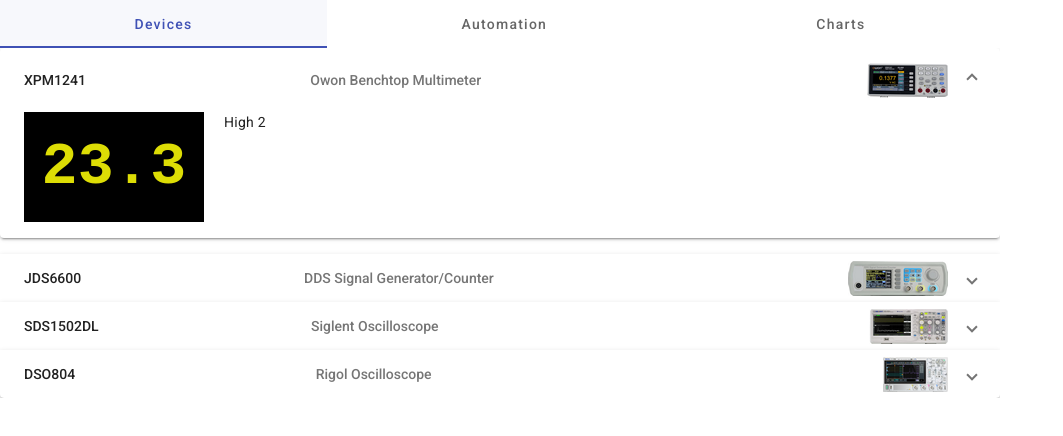
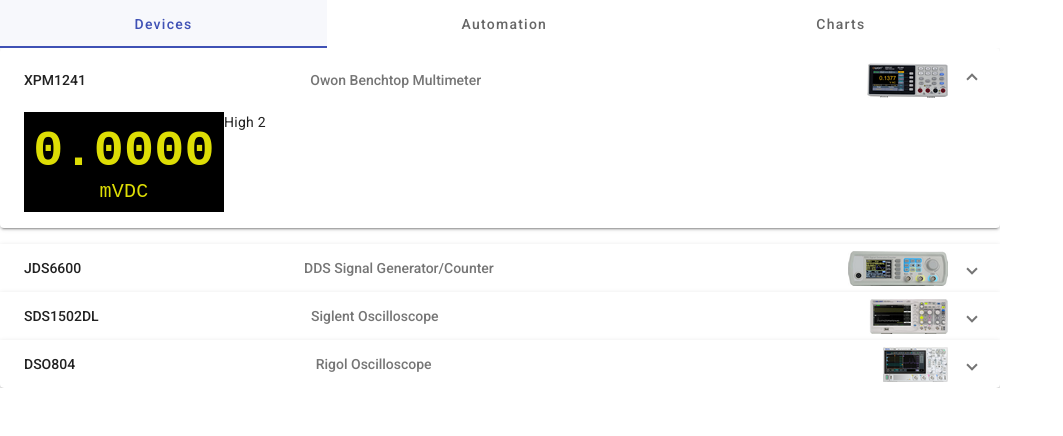
Before and after one commit to somervda/scpipi_ui, an Angular app: page / in a window 1280 px wide. Shown: the top 436 px of the page, without its empty margins (0-1063 px from the left). Built offline with nearby package versions, Linux system fonts and the light colour scheme.

Commit message:
wip ledPanel

```diff
--- a/src/app/ledpanel/ledpanel.component.html
+++ b/src/app/ledpanel/ledpanel.component.html
@@ -1,5 +1,6 @@
 <div class="main-panel">
   <div class="main-text">
-    {{ _number }}
+    {{ _mainText }}
   </div>
+  <div class="sub-text">{{ _subText }}</div>
 </div>
--- a/src/app/ledpanel/ledpanel.component.scss
+++ b/src/app/ledpanel/ledpanel.component.scss
@@ -1,13 +1,21 @@
 .main-panel {
-  width: 180px;
-  height: 110px;
+  width: 200px;
+  height: 100px;
   background-color: black;
 }
 .main-text {
   font-family: "Courier New", monospace;
-  font-size: 60px;
+  font-size: 50px;
   font-weight: bold;
   color: rgb(221, 221, 5);
-  line-height: 110px;
+  padding-top: 30px;
   text-align: center;
 }
+
+.sub-text {
+  font-family: "Courier New", monospace;
+  font-size: 20px;
+  color: rgb(221, 221, 5);
+  padding-top: 20px;
+  text-align: center;
+}
--- a/src/app/ledpanel/ledpanel.component.ts
+++ b/src/app/ledpanel/ledpanel.component.ts
@@ -8,9 +8,16 @@ import { Component, Input } from '@angular/core';
   styleUrl: './ledpanel.component.scss',
 })
 export class LedpanelComponent {
-  _number: number = 0;
+  _mainText: string = '';
+  _subText: string = '';
 
-  @Input() set number(v: number) {
-    this._number = v;
+  @Input('mainText')
+  set mainText(val: string) {
+    this._mainText = val;
+  }
+
+  @Input('subText')
+  set subText(val: string) {
+    this._subText = val;
   }
 }
--- a/src/app/xdm1241/xdm1241.component.html
+++ b/src/app/xdm1241/xdm1241.component.html
@@ -1,4 +1,4 @@
 <div class="grid-main">
-  <div><app-ledpanel [number]="23.3"></app-ledpanel></div>
+  <div><app-ledpanel mainText="0.0000" subText="mVDC"></app-ledpanel></div>
   <div>High 2</div>
 </div>
```
